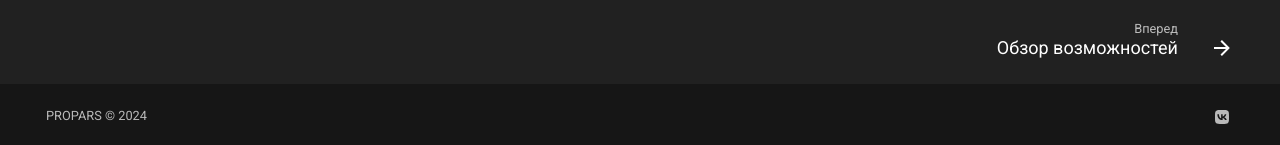
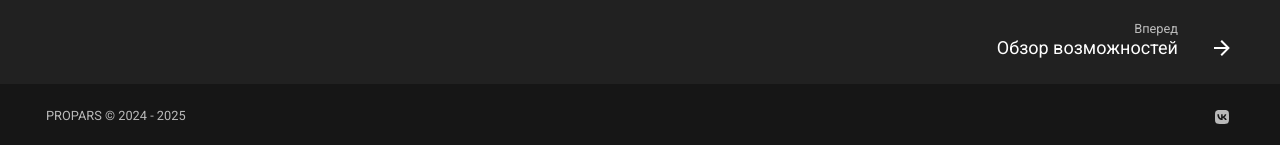
Before and after one commit to VK-Utility/docs, an MkDocs documentation site: the page built from docs/index.md, in a window 1280 px wide and 900 px high, scrolled down 662 px. Shown: the part 752-897 px from the top of the window. Built offline with MkDocs 1.6.1 and Material for MkDocs 9.7.7, drawn with Linux system fonts in a browser that asks for light colours.

Commit message:
Update copyright year

```diff
--- a/mkdocs.yml
+++ b/mkdocs.yml
@@ -3,7 +3,7 @@ site_description: >-
   Бесплатный многофункциональный парсер ВКонтакте.
   Найдите свою целевую аудиторию в считанные минуты.
 site_url: https://pro-pars.ru
-copyright: "PROPARS © 2024"
+copyright: "PROPARS © 2024 - 2025"
 
 theme:
   name: material
@@ -24,6 +24,7 @@ theme:
     - navigation.sections
     - toc.follow
     - header.autohide
+    - announce.dismiss
     - search.share
     - content.code.copy
 
```
